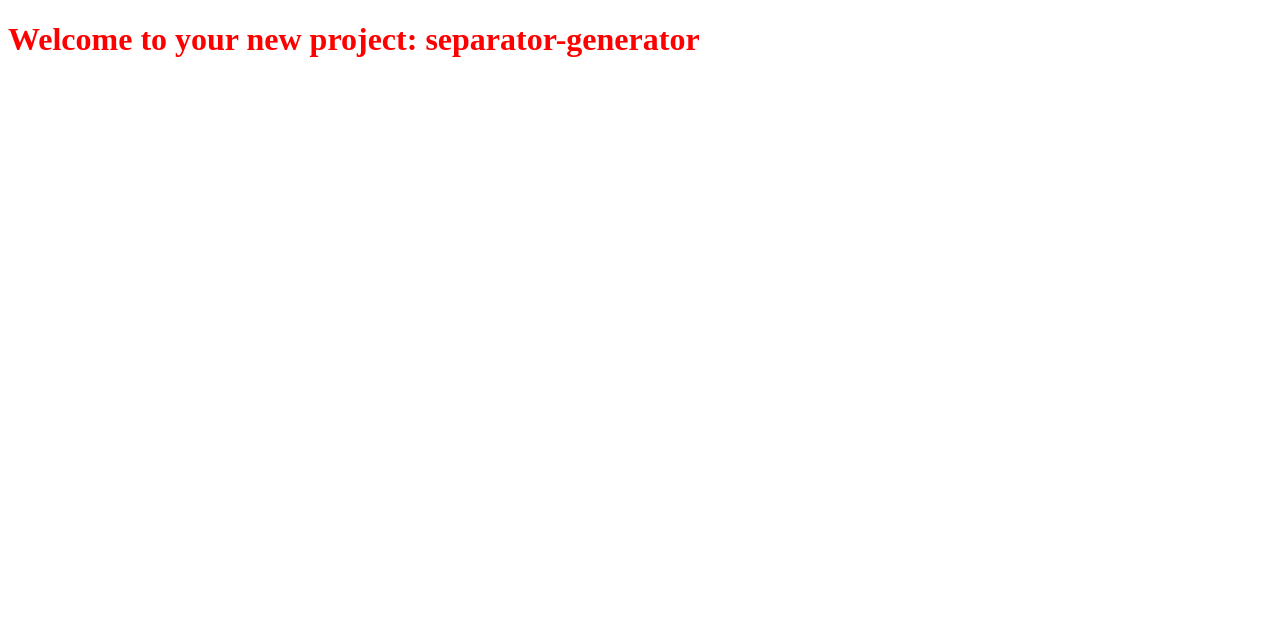
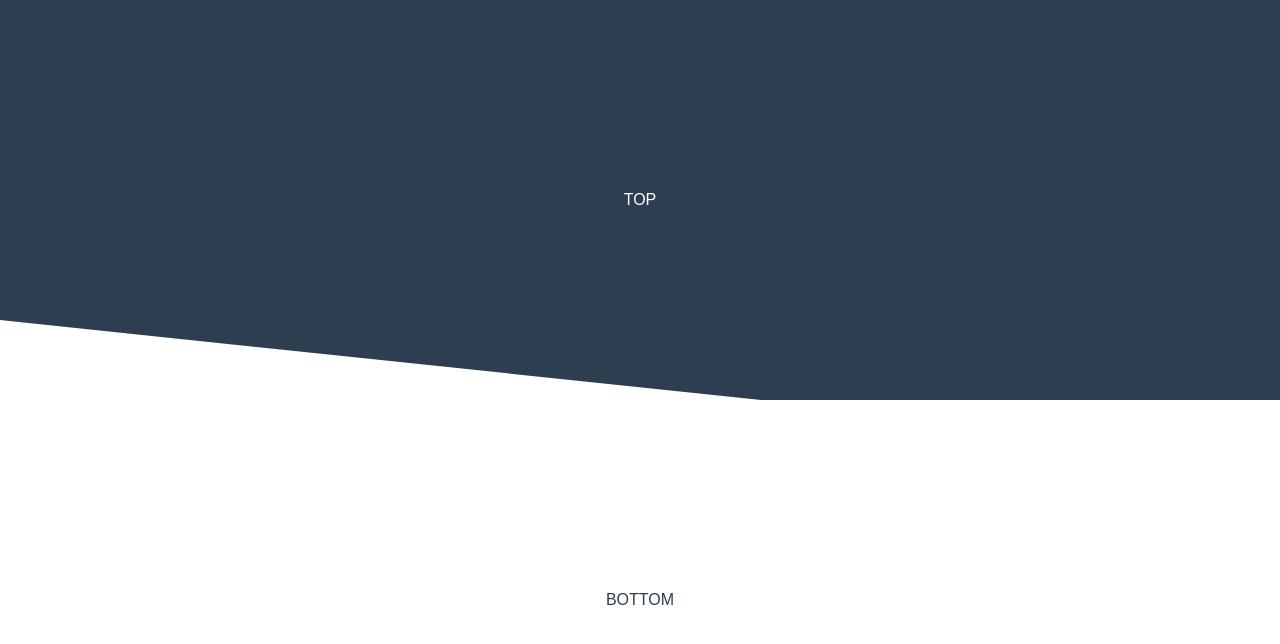
Before and after one commit to wwebdev/separator-generator, a Next.js app: page / in a window 1280 px wide. Shown: the top 644 px of the page. Built offline with nearby package versions, Linux system fonts and the light colour scheme.

Commit message:
start working on skew

```diff
--- /dev/null
+++ b/components/Generator/index.js
@@ -0,0 +1,15 @@
+import React from 'react'
+import * as S from './styled'
+
+const Generator = props => (
+    <S.Container>
+        <S.Top>
+            TOP
+        </S.Top>
+        <S.Bottom>
+            BOTTOM
+        </S.Bottom>
+    </S.Container>
+)
+
+export default Generator
--- /dev/null
+++ b/components/Generator/styled.js
@@ -0,0 +1,35 @@
+import styled from 'styled-components'
+import { darkGrey } from '../../ui/constants'
+
+export const Container = styled.main`
+  height: 100vh;
+  display: flex;
+  flex-direction: column;
+`
+
+const Section = styled.section`
+  position: relative;
+  height: 100%;
+  display: flex;
+  justify-content: center;
+  align-items: center;
+  overflow: hidden;
+`
+export const Top = styled(Section)`
+  background: ${darkGrey};
+  color: #fff;
+
+  &:before {
+    content: '';
+    position: absolute;
+    bottom: 0;
+    width: 100%;
+    background: #fff;
+    height: 20%; /* TODO calculate */
+    transform: skewY(6deg); /* TODO calculate */
+    transform-origin: top left; /* or top right (+ skewY = -) */
+  }
+`
+export const Bottom = styled(Section)`
+  color: ${darkGrey};
+`
--- /dev/null
+++ b/components/index.js
@@ -0,0 +1 @@
+export { default as Generator } from './Generator'
--- a/pages/index.js
+++ b/pages/index.js
@@ -1,22 +1,18 @@
 import Head from 'next/head'
 import styled from 'styled-components'
-
-const Headline = styled.h1`
-  color: red;
-`
+import { Generator } from '../components'
 
 const Home = () => (
   <div className="container">
     <Head>
-      <title>separator-generator</title>
+      <title>Separator Generator</title>
       <link rel="icon" href="/favicon.ico" />
+      <style>
+        {'body { margin: 0; font-family: sans-serif }'}
+      </style>
     </Head>
 
-    <main>
-      <Headline>
-        Welcome to your new project: separator-generator
-      </Headline>
-    </main>
+    <Generator />
   </div>
 )
 
--- /dev/null
+++ b/ui/constants.js
@@ -0,0 +1,13 @@
+export const lightBlue = '#017a8c'
+export const greenBlue = '#00C6A7'
+export const blue = '#1E4D92'
+export const lightGrey = '#d5d8dc'
+export const middleGrey = '#969fa8'
+export const darkGrey = '#2c3e50'
+export const greyBlue = '#5B6F82'
+
+export const boxShadow = '0 16px 48px #E3E7EB'
+export const gradient = `linear-gradient(57deg, ${greenBlue} 0%, ${blue} 100%)`
+export const breakpoint = '640px'
+export const breakpointSmall = '480px'
+export const breakpointLarge = '960px';
```
